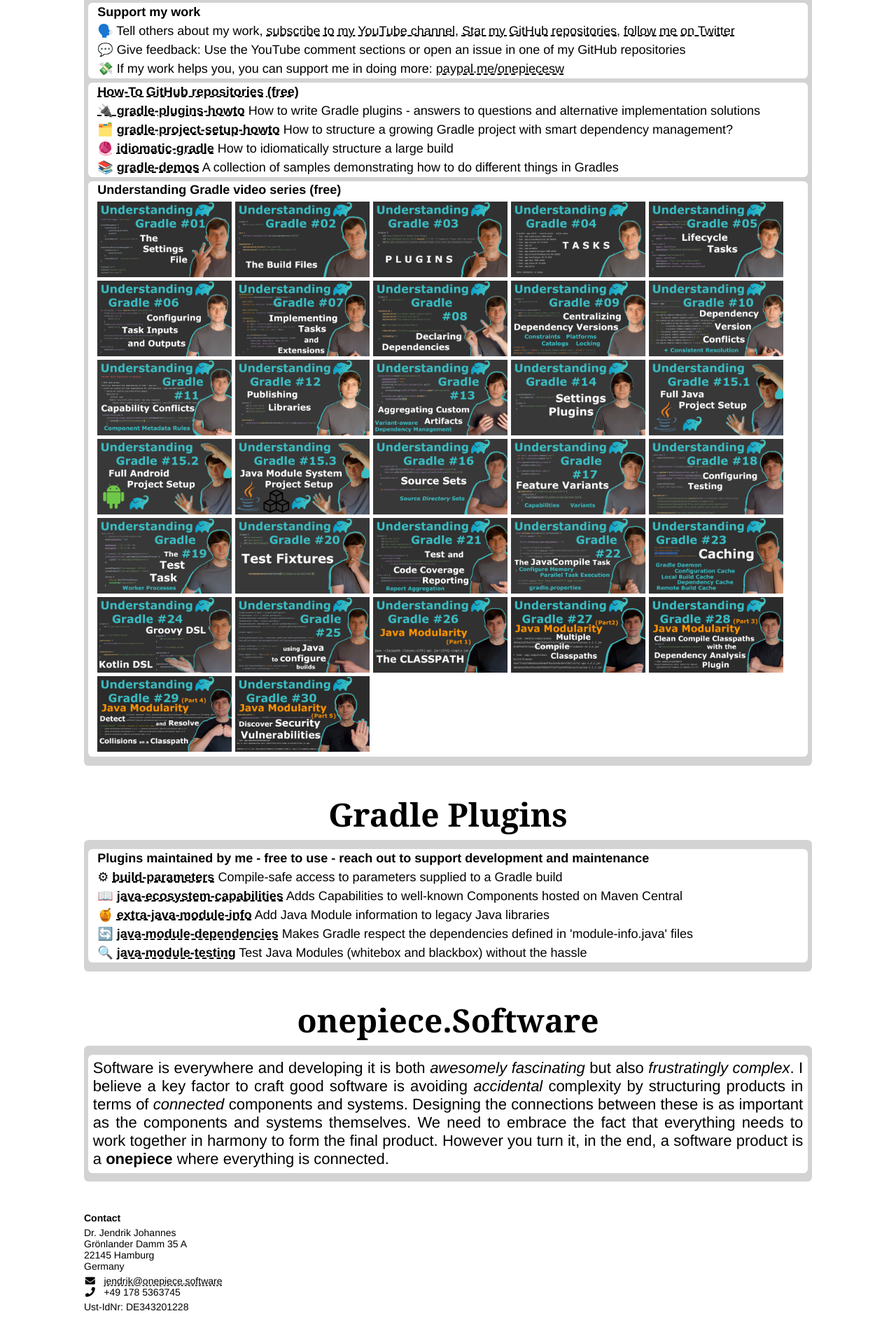
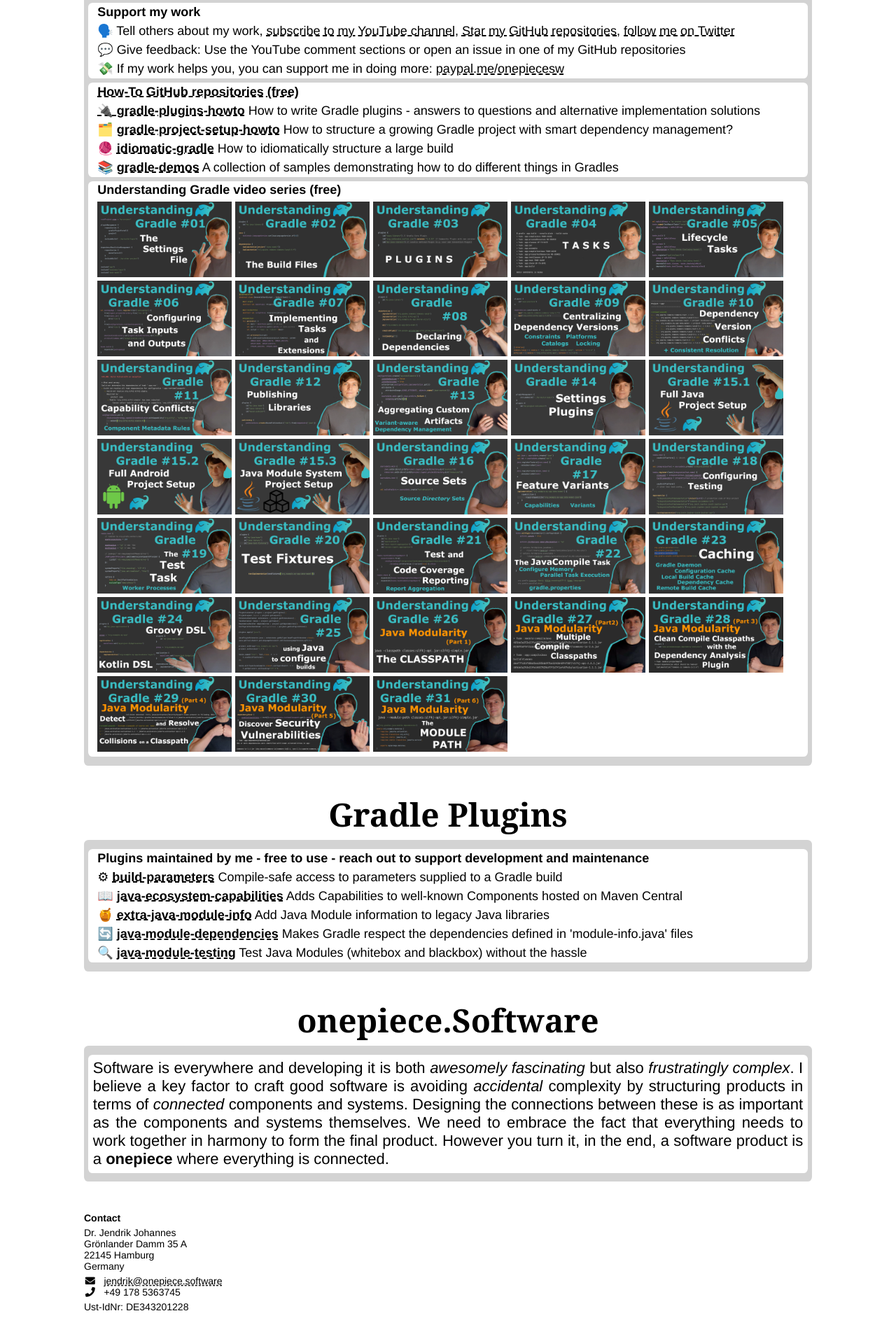
Before and after one commit to OnepieceSoftware/onepiecesoftware.github.io, a Jekyll site: the page index.html, which Jekyll copies as it is, in a window 1280 px wide. Shown: the part 3307-5190 px from the top of the page at 70% size. Built offline with Jekyll 4.4.1, drawn with Linux system fonts in a browser that asks for light colours.

Commit message:
Video 31

```diff
--- a/index.html
+++ b/index.html
@@ -725,6 +725,18 @@
             </a>
           </div>
         </div>
+        <div class="video-preview">
+          <img class="downscale" src="img/videos/31.png" alt="The Module Path">
+          <div class="overlay">
+            <a href="https://www.youtube.com/watch?v=X9u1taDwLSA&list=PLWQK2ZdV4Yl2k2OmC_gsjDpdIBTN0qqkE" target="_blank" title="YouTube">
+              <i class="fab fa-youtube"></i>
+            </a>
+            &nbsp;
+            <a href="https://github.com/jjohannes/understanding-gradle/tree/main/31_The_Module_Path" target="_blank" title="GitHub">
+              <i class="fab fa-github"></i>
+            </a>
+          </div>
+        </div>
       </li>
     </ul>
   </div>
```
Also changed, not shown: img/videos/31.png (added).
